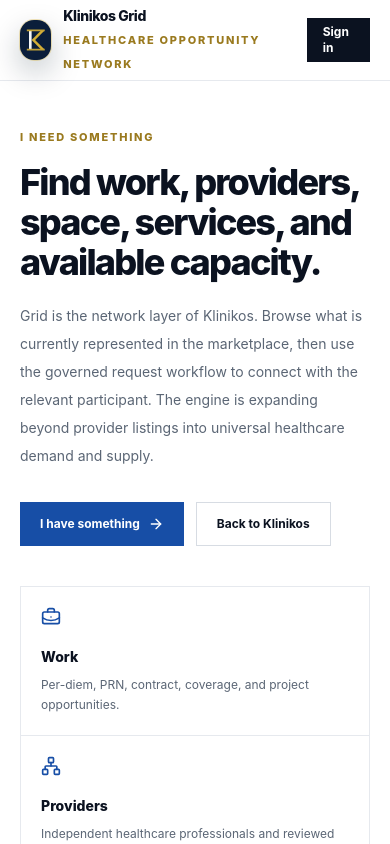
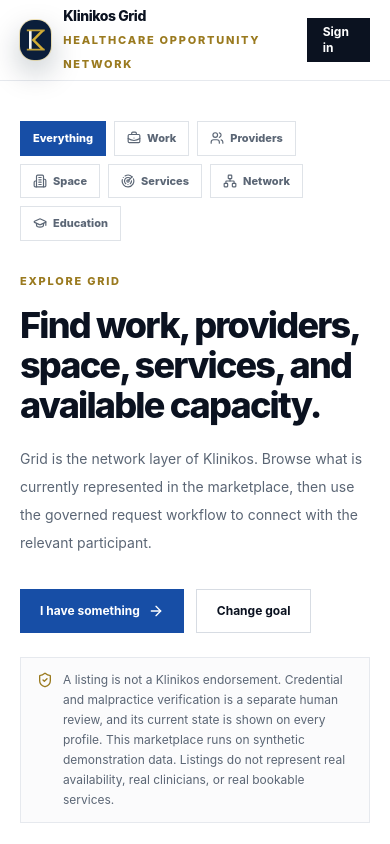
Before and after one commit to jcamacho611/Clinicos-by-Zumi, a Next.js app: page /grid/browse in a window 390 px wide. Shown: the top 844 px of the page. Built offline with nearby package versions, Linux system fonts and the light colour scheme; no server answers; the database is empty.

Commit message:
grid: honor intent-specific marketplace lanes

```diff
--- a/src/app/grid/browse/page.tsx
+++ b/src/app/grid/browse/page.tsx
@@ -1,5 +1,5 @@
 import Link from "next/link";
-import { ArrowLeft, ArrowRight, BriefcaseBusiness, Building2, Network, Radar, ShieldCheck } from "lucide-react";
+import { ArrowLeft, ArrowRight, BriefcaseBusiness, Building2, GraduationCap, Network, Radar, ShieldCheck, Users } from "lucide-react";
 import { BrandMark } from "@/components/clinic/brand-mark";
 import { MarketplaceBrowser } from "@/components/grid/marketplace-browser";
 import { LISTING_NOT_VERIFICATION_NOTICE, MARKETPLACE_SYNTHETIC_NOTICE, marketplaceSurfaces } from "@/lib/design/marketplace-system";
@@ -13,67 +13,105 @@ export const metadata = {
     "Browse healthcare work, providers, space, services, and available capacity across the Klinikos Grid. Availability and review state are shown wherever the current data supports them.",
 };
 
-const categories = [
-  [BriefcaseBusiness, "Work", "Per-diem, PRN, contract, coverage, and project opportunities."],
-  [Network, "Providers", "Independent healthcare professionals and reviewed provider profiles."],
-  [Building2, "Space", "Rooms, chairs, clinics, and partner locations with available capacity."],
-  [Radar, "Services", "Healthcare business, operational, and professional services."],
+const lanes = [
+  ["work", BriefcaseBusiness, "Work", "Per-diem, PRN, contract, coverage, and project opportunities."],
+  ["provider", Users, "Providers", "Independent healthcare professionals and reviewed provider profiles."],
+  ["space", Building2, "Space", "Rooms, chairs, clinics, and partner locations with available capacity."],
+  ["service", Radar, "Services", "Healthcare business, operational, and professional services."],
+  ["network", Network, "Network", "Partner organizations, handoffs, referrals, and shared capacity."],
+  ["education", GraduationCap, "Education", "Preceptors, placements, training, and learning opportunities as this lane expands."],
 ] as const;
 
-export default async function GridBrowsePage() {
+const laneCopy: Record<string, { eyebrow: string; title: string; body: string; note?: string }> = {
+  all: {
+    eyebrow: "Explore Grid",
+    title: "Find work, providers, space, services, and available capacity.",
+    body: "Grid is the network layer of Klinikos. Browse what is currently represented in the marketplace, then use the governed request workflow to connect with the relevant participant.",
+  },
+  work: {
+    eyebrow: "Find work",
+    title: "See opportunities that match how and where you want to work.",
+    body: "The current public inventory is still provider-service centered, but Grid is being expanded around demand, availability, and work opportunities. Use the live marketplace below to discover active provider/service supply while the direct work feed comes online.",
+    note: "Direct shift and job-opportunity inventory is not yet exposed as a separate public feed.",
+  },
+  provider: {
+    eyebrow: "Find a provider",
+    title: "Find available healthcare professionals and provider capacity.",
+    body: "Browse provider-backed services, availability, settings, and review state. Regulated work remains gated by the applicable credential and malpractice review rules.",
+  },
+  space: {
+    eyebrow: "Find space",
+    title: "Find rooms, chairs, clinics, and available treatment capacity.",
+    body: "Current public listings can include clinic, chair-rental, mobile, and at-home settings. Dedicated location-first inventory is being separated from provider-backed service listings as Grid expands.",
+    note: "Location-first inventory is partially represented through listing settings today.",
+  },
+  service: {
+    eyebrow: "Find a service",
+    title: "Find healthcare and operational services through Grid.",
+    body: "Browse the services currently published in Grid. Business-service categories will expand without forcing clinical credential rules onto non-clinical work.",
+  },
+  network: {
+    eyebrow: "Find network capacity",
+    title: "Connect with partner organizations and available healthcare capacity.",
+    body: "Klinikos already has governed partner relationships and handoff workflows. Public network-capacity discovery is being layered into Grid without exposing sensitive clinical data.",
+    note: "Partner-network inventory is not yet exposed as a full public marketplace feed.",
+  },
+  education: {
+    eyebrow: "Find education access",
+    title: "Find training, preceptors, placements, and education capacity.",
+    body: "Klinikos EDU exists as a separate foundation. Grid will expose eligible education supply and demand through the same matching engine rather than creating a separate marketplace.",
+    note: "Education inventory is not yet exposed in this public browser.",
+  },
+};
+
+export default async function GridBrowsePage({ searchParams }: { searchParams: Promise<{ intent?: string }> }) {
+  const { intent } = await searchParams;
+  const activeIntent = intent && laneCopy[intent] ? intent : "all";
+  const copy = laneCopy[activeIntent];
   const listings = await listMarketplaceListings();
 
   return (
     <main className={marketplaceSurfaces.page}>
       <header className="border-b border-[#e6e9ee] bg-white">
         <div className="mx-auto flex h-20 max-w-[1500px] items-center gap-4 px-5 sm:px-8">
-          <Link className="flex items-center gap-3" href="/">
+          <Link className="flex items-center gap-3" href="/grid">
             <BrandMark />
             <span>
               <span className="block text-sm font-extrabold tracking-[-.03em]">Klinikos Grid</span>
               <span className={marketplaceSurfaces.eyebrow}>Healthcare opportunity network</span>
             </span>
           </Link>
-          <Link className="ml-auto hidden text-xs font-bold text-[#5b6675] hover:text-[#0b1220] sm:block" href="/grid/join">
-            I have something
-          </Link>
-          <Link className="ml-4 flex min-h-[44px] items-center bg-[#0b1220] px-4 text-xs font-bold text-white hover:bg-[#174ea6] focus-visible:outline focus-visible:outline-2 focus-visible:outline-offset-2 focus-visible:outline-[#174ea6]" href="/login">
-            Sign in
-          </Link>
+          <Link className="ml-auto hidden text-xs font-bold text-[#5b6675] hover:text-[#0b1220] sm:block" href="/grid/join">I have something</Link>
+          <Link className="ml-4 flex min-h-[44px] items-center bg-[#0b1220] px-4 text-xs font-bold text-white hover:bg-[#174ea6] focus-visible:outline focus-visible:outline-2 focus-visible:outline-offset-2 focus-visible:outline-[#174ea6]" href="/login">Sign in</Link>
         </div>
       </header>
 
       <section className="border-b border-[#e6e9ee] bg-white">
-        <div className="mx-auto max-w-[1500px] px-5 py-12 sm:px-8 lg:py-16">
-          <p className={marketplaceSurfaces.eyebrow}>I need something</p>
-          <div className="mt-4 grid gap-8 lg:grid-cols-[1.15fr_.85fr] lg:items-end">
-            <div>
-              <h1 className={`max-w-4xl text-4xl sm:text-5xl lg:text-6xl ${marketplaceSurfaces.headline}`}>Find work, providers, space, services, and available capacity.</h1>
-              <p className="mt-5 max-w-3xl text-sm leading-7 text-[#5b6675]">Grid is the network layer of Klinikos. Browse what is currently represented in the marketplace, then use the governed request workflow to connect with the relevant participant. The engine is expanding beyond provider listings into universal healthcare demand and supply.</p>
-            </div>
-            <div className="flex flex-wrap gap-3 lg:justify-end"><Link className="inline-flex min-h-[44px] items-center gap-2 bg-[#174ea6] px-5 text-xs font-bold text-white hover:bg-[#0f3f8f]" href="/grid/join">I have something <ArrowRight className="size-4" /></Link><Link className="inline-flex min-h-[44px] items-center border border-[#d7dce3] px-5 text-xs font-bold text-[#0b1220] hover:border-[#aeb7c3]" href="/">Back to Klinikos</Link></div>
+        <div className="mx-auto max-w-[1500px] px-5 py-10 sm:px-8 lg:py-14">
+          <div className="flex flex-wrap gap-2">
+            <Link className={`border px-3 py-2 text-[11px] font-extrabold ${activeIntent === "all" ? "border-[#174ea6] bg-[#174ea6] text-white" : "border-[#dfe3e8] text-[#5b6675]"}`} href="/grid/browse">Everything</Link>
+            {lanes.map(([key, Icon, label]) => (
+              <Link className={`inline-flex items-center gap-1.5 border px-3 py-2 text-[11px] font-extrabold ${activeIntent === key ? "border-[#174ea6] bg-[#174ea6] text-white" : "border-[#dfe3e8] text-[#5b6675]"}`} href={`/grid/browse?intent=${key}`} key={key}><Icon className="size-3.5" />{label}</Link>
+            ))}
           </div>
 
-          <div className="mt-10 grid gap-px overflow-hidden border border-[#e6e9ee] bg-[#e6e9ee] sm:grid-cols-2 lg:grid-cols-4">
-            {categories.map(([Icon, title, body]) => <div className="bg-white p-5 sm:p-6" key={title}><Icon className="size-5 text-[#174ea6]" /><h2 className="mt-5 text-sm font-extrabold text-[#0b1220]">{title}</h2><p className="mt-2 text-[12px] leading-5 text-[#5b6675]">{body}</p></div>)}
+          <div className="mt-8 grid gap-8 lg:grid-cols-[1.15fr_.85fr] lg:items-end">
+            <div>
+              <p className={marketplaceSurfaces.eyebrow}>{copy.eyebrow}</p>
+              <h1 className={`mt-4 max-w-4xl text-4xl sm:text-5xl lg:text-6xl ${marketplaceSurfaces.headline}`}>{copy.title}</h1>
+              <p className="mt-5 max-w-3xl text-sm leading-7 text-[#5b6675]">{copy.body}</p>
+              {copy.note && <p className="mt-4 max-w-3xl border-l-2 border-[#d7a62a] pl-4 text-[12px] leading-5 text-[#6f6240]">{copy.note}</p>}
+            </div>
+            <div className="flex flex-wrap gap-3 lg:justify-end"><Link className="inline-flex min-h-[44px] items-center gap-2 bg-[#174ea6] px-5 text-xs font-bold text-white hover:bg-[#0f3f8f]" href="/grid/join">I have something <ArrowRight className="size-4" /></Link><Link className="inline-flex min-h-[44px] items-center border border-[#d7dce3] px-5 text-xs font-bold text-[#0b1220] hover:border-[#aeb7c3]" href="/grid">Change goal</Link></div>
           </div>
 
-          <p className="mt-6 flex max-w-4xl gap-2.5 border border-[#e6e9ee] bg-[#fbfbfc] px-4 py-3 text-[12px] leading-5 text-[#5b6675]">
-            <ShieldCheck aria-hidden="true" className="mt-0.5 size-4 shrink-0 text-[#9a7a1f]" />
-            <span>{LISTING_NOT_VERIFICATION_NOTICE} {MARKETPLACE_SYNTHETIC_NOTICE}</span>
-          </p>
+          <p className="mt-6 flex max-w-4xl gap-2.5 border border-[#e6e9ee] bg-[#fbfbfc] px-4 py-3 text-[12px] leading-5 text-[#5b6675]"><ShieldCheck aria-hidden="true" className="mt-0.5 size-4 shrink-0 text-[#9a7a1f]" /><span>{LISTING_NOT_VERIFICATION_NOTICE} {MARKETPLACE_SYNTHETIC_NOTICE}</span></p>
         </div>
       </section>
 
       <MarketplaceBrowser listings={listings} />
 
-      <footer className="border-t border-[#e6e9ee] bg-white">
-        <div className="mx-auto max-w-[1500px] px-5 py-8 sm:px-8">
-          <Link className="inline-flex items-center gap-2 text-xs font-bold text-[#5b6675] hover:text-[#0b1220]" href="/"><ArrowLeft aria-hidden="true" className="size-4" /> Back to Klinikos</Link>
-          <p className="mt-4 max-w-4xl text-[11px] leading-6 text-[#5b6675]">Grid does not employ listed participants or direct clinical care. Regulated opportunities require the applicable review and eligibility gates. A request starts a governed connection workflow and does not itself guarantee availability, authorize treatment, or prove that a transaction has settled.</p>
-          <div className="mt-5 flex flex-wrap gap-5 text-[11px] font-bold"><Link className="text-[#5b6675] hover:text-[#0b1220]" href="/legal/grid">Grid marketplace terms</Link><Link className="text-[#5b6675] hover:text-[#0b1220]" href="/legal/privacy">Privacy notice</Link></div>
-        </div>
-      </footer>
+      <footer className="border-t border-[#e6e9ee] bg-white"><div className="mx-auto max-w-[1500px] px-5 py-8 sm:px-8"><Link className="inline-flex items-center gap-2 text-xs font-bold text-[#5b6675] hover:text-[#0b1220]" href="/grid"><ArrowLeft aria-hidden="true" className="size-4" /> Back to Grid</Link><p className="mt-4 max-w-4xl text-[11px] leading-6 text-[#5b6675]">Grid does not employ listed participants or direct clinical care. Regulated opportunities require the applicable review and eligibility gates. A request starts a governed connection workflow and does not itself guarantee availability, authorize treatment, or prove that a transaction has settled.</p><div className="mt-5 flex flex-wrap gap-5 text-[11px] font-bold"><Link className="text-[#5b6675] hover:text-[#0b1220]" href="/legal/grid">Grid marketplace terms</Link><Link className="text-[#5b6675] hover:text-[#0b1220]" href="/legal/privacy">Privacy notice</Link></div></div></footer>
     </main>
   );
 }
```
